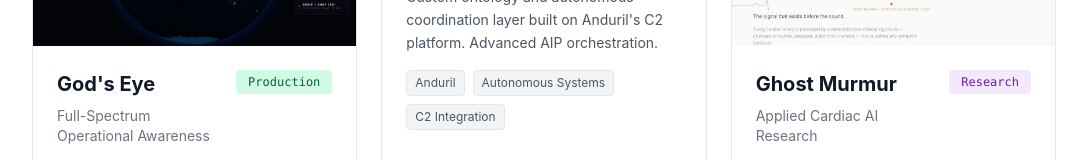
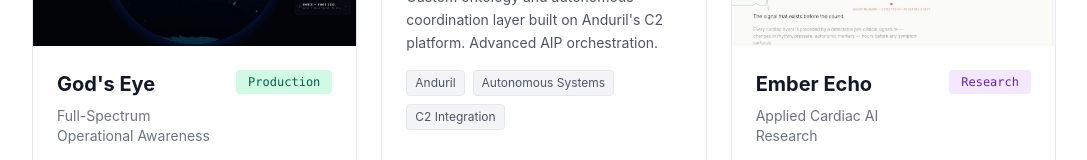
Before and after one commit to deviecall-design/damien-portfolio, a Next.js app: page / in a window 1280 px wide. Shown: the part 568-728 px from the top of the page, without its empty margins (96-1183 px from the left). Built offline with nearby package versions, Linux system fonts and the light colour scheme.

Commit message:
Rename Ghost Murmur to Ember Echo

```diff
--- a/app/page.tsx
+++ b/app/page.tsx
@@ -32,7 +32,7 @@
     },
     {
       id: 'ghost-murmur',
-      title: 'Ghost Murmur',
+      title: 'Ember Echo',
       tagline: 'Applied Cardiac AI Research',
       description: 'Distributed sensor mesh for real-time physiological monitoring. Research initiative in partnership with leading medical institutions.',
       tags: ['AI Research', 'Healthcare Tech', 'Distributed Sensors'],
--- a/lib/modalContent.ts
+++ b/lib/modalContent.ts
@@ -57,7 +57,7 @@
     footerType: 'nda',
   },
   'ghost-murmur': {
-    title: 'Ghost Murmur',
+    title: 'Ember Echo',
     tagline: 'Applied Cardiac AI Research',
     body: 'Distributed sensor mesh for real-time physiological monitoring and cardiac diagnostics. Applied research initiative in partnership with leading medical institutions. Combines edge AI inference with centralized model management for clinical-grade accuracy.',
     snippet: `// Distributed inference pipeline
```
